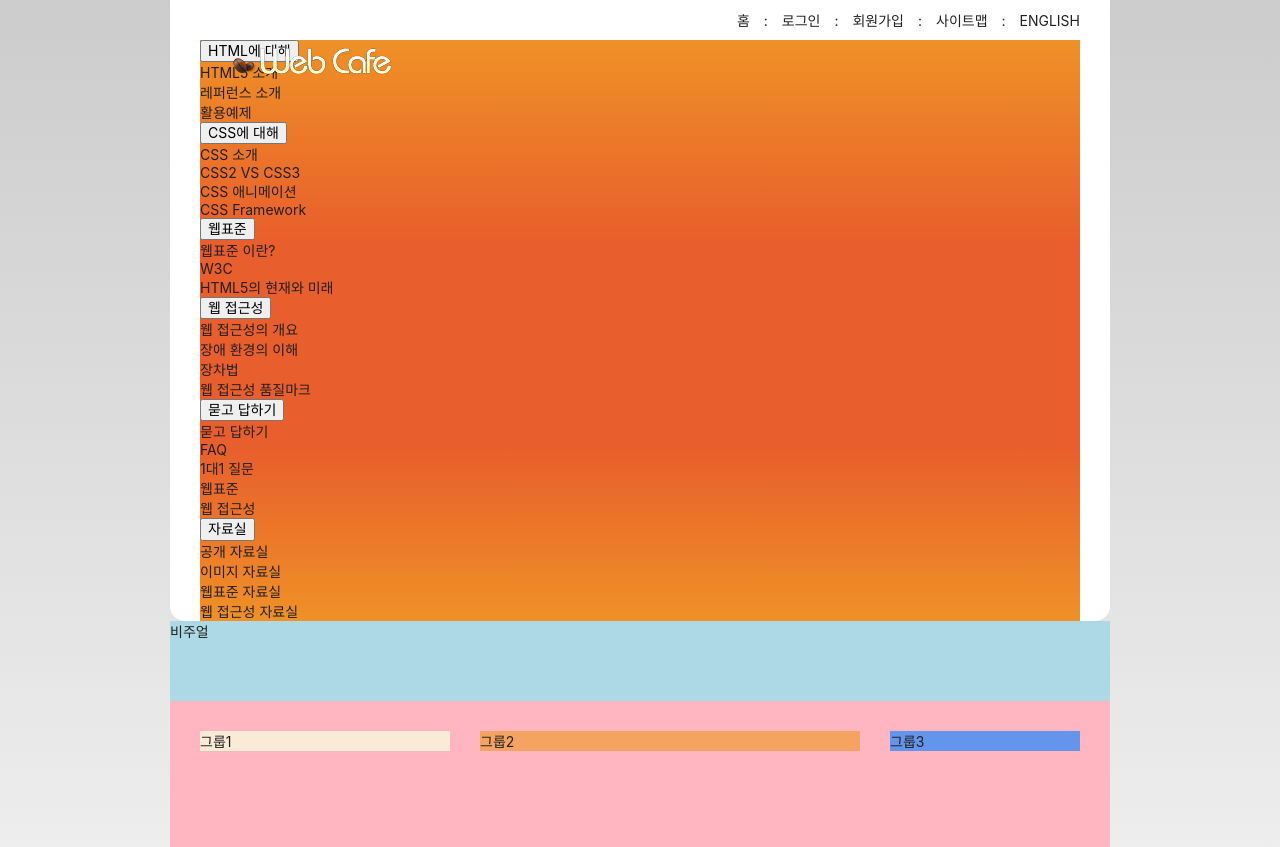
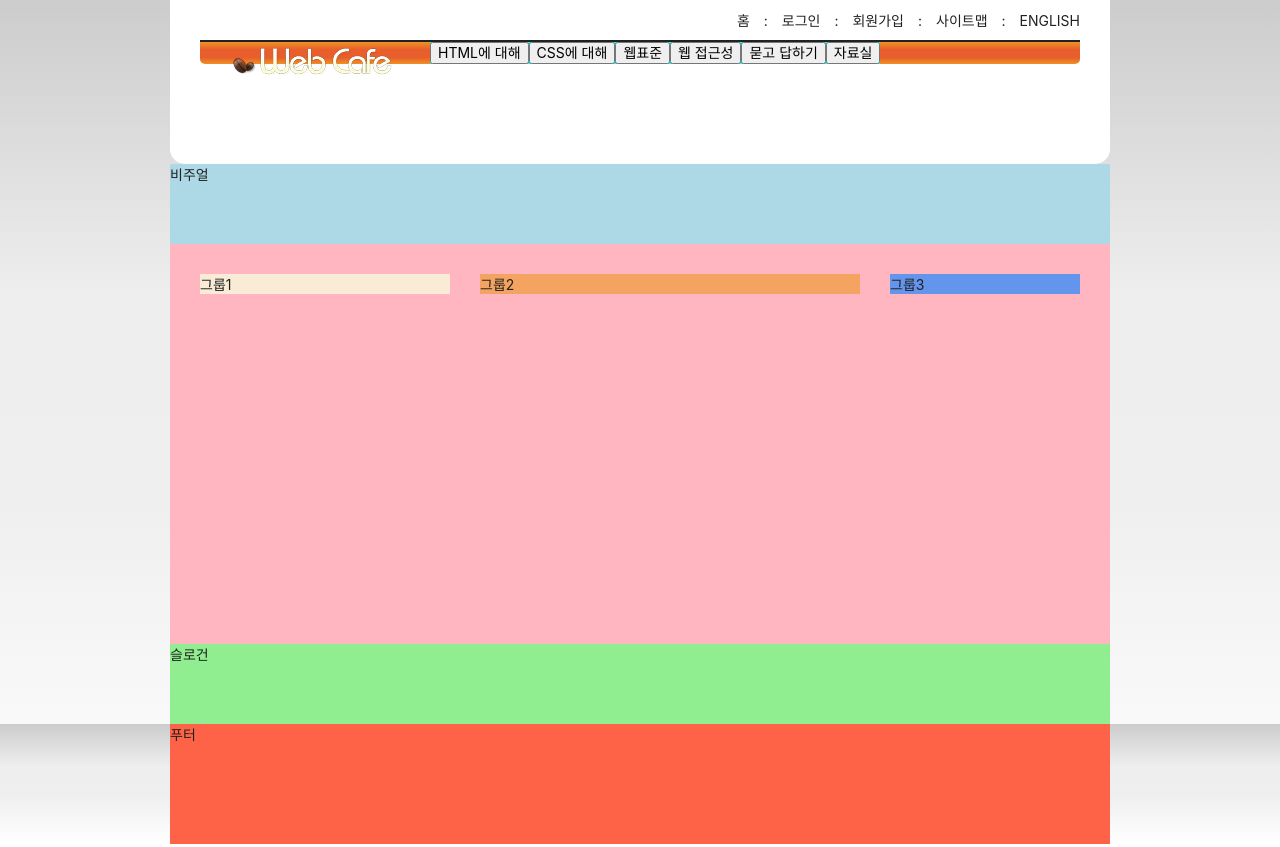
Before and after one commit to hardy-is-cat/test, a plain HTML site: page index.html in a window 1280 px wide. Shown: the top 847 px of the page. Drawn offline with Linux system fonts and the light colour scheme; a web font is replaced by a local one.

Commit message:
float를 이용한 gnb배치

```diff
--- a/index.html
+++ b/index.html
@@ -31,7 +31,7 @@
     </ul>
     <!-- 회원메뉴 끝 -->
     <!-- gnb 시작 -->
-    <nav class="navigarion">
+    <nav class="navigation">
       <h2 class="a11y-hidden">메인 메뉴</h2>
       <ul class="menu">
         <li class="menu-item is-active">
--- a/styles/style.css
+++ b/styles/style.css
@@ -30,7 +30,13 @@ a {
 body {
   font-size: 1.4rem;
   color: #212121;
-  background: linear-gradient(#ccc, #fff) no-repeat;
+  background: linear-gradient(
+    to bottom,
+    #ccc,
+    #eee 35%,
+    #efefef 60%,
+    #fff 100%
+  );
   font-family: "Pretendard Variable", Pretendard, -apple-system, BlinkMacSystemFont, system-ui, Roboto, "Helvetica Neue", "Segoe UI", "Apple SD Gothic Neo", "Noto Sans KR", "Malgun Gothic", "Apple Color Emoji", "Segoe UI Emoji", "Segoe UI Symbol", sans-serif;
 }
 
@@ -86,15 +92,33 @@ body {
 }
 
 /* 메인메뉴 */
+.navigation {
+  padding-bottom: 100px;
+  border-top: 2px solid #212121;
+}
+
 .menu {
-  background: #e85e2c
-    linear-gradient(
+  display: flow-root;
+  padding-left: 230px;
+  background: #e85e2c linear-gradient(
     to bottom,
     #ef9126 0%,
     #e85e2c 35%,
     #e85e2c 70%,
     #ef9126 100%
   );
+  border-radius: 0 0 5px 5px;
+}
+
+.menu-item {
+  float: left;
+  background-color: aqua;
+}
+
+.sub-menu {
+  background-color: skyblue;
+  position: absolute;
+  display: none;
 }
 
 /* 비주얼 */
@@ -141,7 +165,13 @@ body {
 
 /* 푸터 */
 .footer {
-  background-color: salmon;
+  background: linear-gradient(
+    to bottom,
+    #ccc,
+    #eee 35%,
+    #efefef 60%,
+    #fff 100%
+  );
 }
 .footer .footer-inner {
   height: 15vh;
```
Lines whose indentation alone changed are shown as unchanged.
